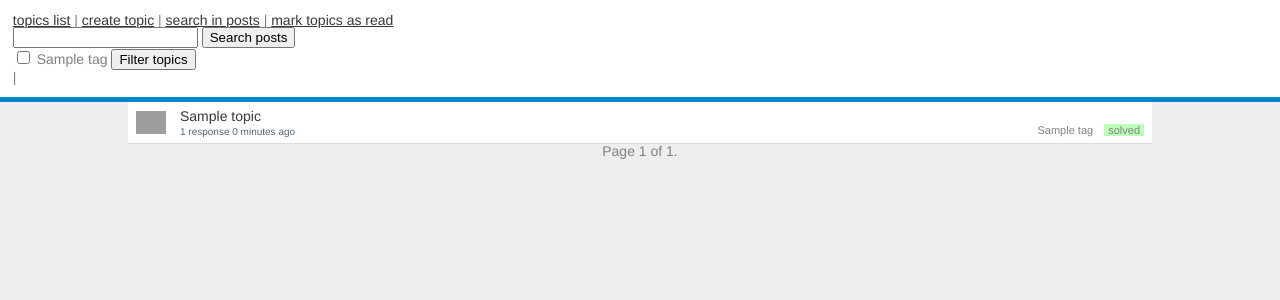
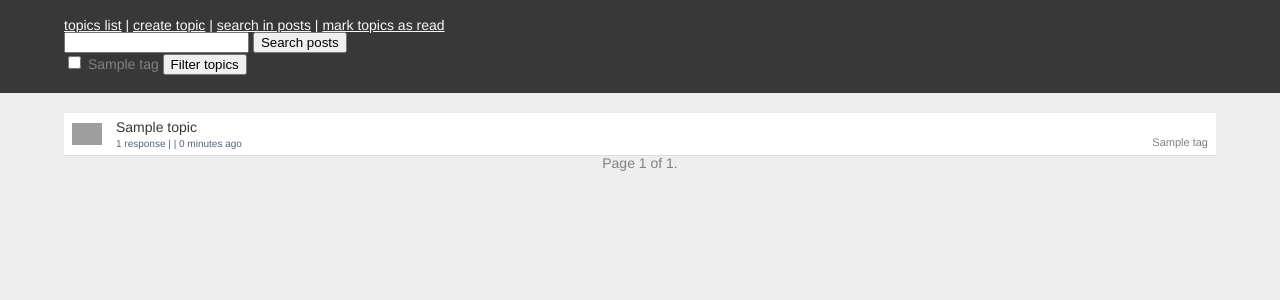
Before and after one commit to kichawa/overmind, a Django app: template overmind/forum/templates/forum/topics_list.html in a window 1280 px wide. Shown: the top 300 px of the page. Run offline with Django 3.2, Linux system fonts and the light colour scheme; the template is opened without the code that fills it: most values are stand-ins (such as "Sample title", 1, 10 or a date in 2020); some libraries are stand-ins or nearby versions; grey boxes are pictures that could not be loaded.

Commit message:
more styling changes

```diff
--- a/overmind/forum/static/forum/css/styles.css
+++ b/overmind/forum/static/forum/css/styles.css
@@ -114,10 +114,18 @@ html, body {
   margin: auto; }
 
 .header {
-  background-color: white;
-  margin: auto;
-  padding: 1%;
-  border-bottom: 5px solid #0088cc; }
+  background-color: #383838;
+  margin: 0 auto 20px auto;
+  padding: 18px 5%;
+  position: relative;
+  color: #f6f9fc; }
+  .header p, .header a, .header span {
+    color: inherit; }
+  .header .login-area {
+    color: inherit;
+    position: absolute;
+    right: 5%;
+    top: 18px; }
 
 .tag {
   margin: 0 4px; }
@@ -129,9 +137,10 @@ html, body {
     padding: 0 4px; }
 
 .topic-list {
-  width: 80%;
+  width: 90%;
   margin: auto; }
   .topic-list .topic {
+    position: relative;
     table-layout: fixed;
     background: white;
     border-bottom: 1px solid #dddddd; }
@@ -146,10 +155,11 @@ html, body {
     vertical-align: top;
     position: relative;
     padding: 6px 8px 2px 8px;
-    line-height: 1.2em; }
+    line-height: 1.2em;
+    overflow: hidden;
+    text-overflow: ellipsis; }
     .topic-list .topic-main a {
       white-space: nowrap;
-      text-overflow: ellipsis;
       text-decoration: none; }
     .topic-list .topic-main .new {
       font-weight: bold; }
--- a/overmind/forum/templates/forum/base.html
+++ b/overmind/forum/templates/forum/base.html
@@ -15,7 +15,7 @@
                 <a href="{% url "forum:topics-list" %}">topics list</a>
                 | <a href="{% url "forum:topic-create" %}">create topic</a>
             {% endblock %}
-            | <span data-dynamic-widget="login-logout"></span>
+            <div class="login-area"><span data-dynamic-widget="login-logout"></span></div>
         </div>
         <div class="content">
         {% block forum_content %}{% endblock %}
--- a/overmind/forum/templates/forum/topics_list.html
+++ b/overmind/forum/templates/forum/topics_list.html
@@ -37,18 +37,16 @@
                     <a href="{{ topic.get_absolute_url }}" data-dynamic-widget="topic-is-new:{{ topic.id }}">{{ topic.subject }}</a>
                     <div class="tags">
                         {% for tag in topic.tags.all %}<span class="tag">{{ tag }}</span>{% endfor %}
-                        <span class="tag solved">solved</span>
-                       <!-- <span class="tag closed">closed</span>-->
                     </div>
 
                     <div class="topic-meta">
                         {% if topic.response_count %}
                             {{ topic.response_count }} response{{ topic.response_count|pluralize }}
                         {% else %}
-                            -
+                            no responses
                         {% endif %}
-                        <span data-dynamic-widget="topic-view-count:{{ topic.id }}"></span>
-                        <span title="{{ topic.updated }}">{{ topic.updated|timesince }} ago</span>
+                        | <span data-dynamic-widget="topic-view-count:{{ topic.id }}"></span>
+                        | <span title="{{ topic.updated }}">{{ topic.updated|timesince }} ago</span>
                     </div>
 
                 </div>
--- a/scss/base/_colors.scss
+++ b/scss/base/_colors.scss
@@ -17,7 +17,7 @@ $colorDarkerGrey: #383838;
 
 $bgLevel1: $colorLighterGrey;
 $bgLevel2: $colorWhite;
-$bgLevel3: $colorVeryLightBlue;
+$bgLevel3: $colorDarkerGrey;
 
 $textPrimary: $colorDarkGrey;
 $textHighlight: $colorDarkerGrey;
--- a/scss/partials/_header.scss
+++ b/scss/partials/_header.scss
@@ -1,6 +1,18 @@
 .header {
-  background-color: $bgLevel2;
-  margin: auto;
-  padding: 1%;
-  border-bottom: 5px solid $colorShinyBlue;
+  background-color: $bgLevel3;
+  margin: 0 auto 20px auto;
+  padding: 18px 5%;
+  position: relative;
+  color: $colorVeryLightBlue;
+  p, a, span {
+    color: inherit;
+  }
+
+
+  .login-area {
+    color: inherit;
+    position: absolute;
+    right: 5%;
+    top: 18px;
+  }
 }
--- a/scss/partials/_topic_list.scss
+++ b/scss/partials/_topic_list.scss
@@ -1,8 +1,9 @@
 .topic-list {
-  width: 80%;
+  width: 90%;
   margin: auto;
 
   .topic {
+    position: relative;
     table-layout: fixed;
     background: $bgLevel2;
     border-bottom: 1px solid $colorLightGrey;
@@ -22,10 +23,11 @@
     position: relative;
     padding: 6px 8px 2px 8px;
     line-height: 1.2em;
+    overflow: hidden;
+    text-overflow: ellipsis;
 
     a {
       white-space: nowrap;
-      text-overflow: ellipsis;
       text-decoration: none;
     }
 
```
Also changed, not shown: other parts of overmind/forum/static/forum/css/styles.css (+22 -15 lines), overmind/forum/templates/forum/widgets/topic_comment_form.html (+5 -6 lines), scss/partials/_posts_list.scss (+23 -13 lines).
